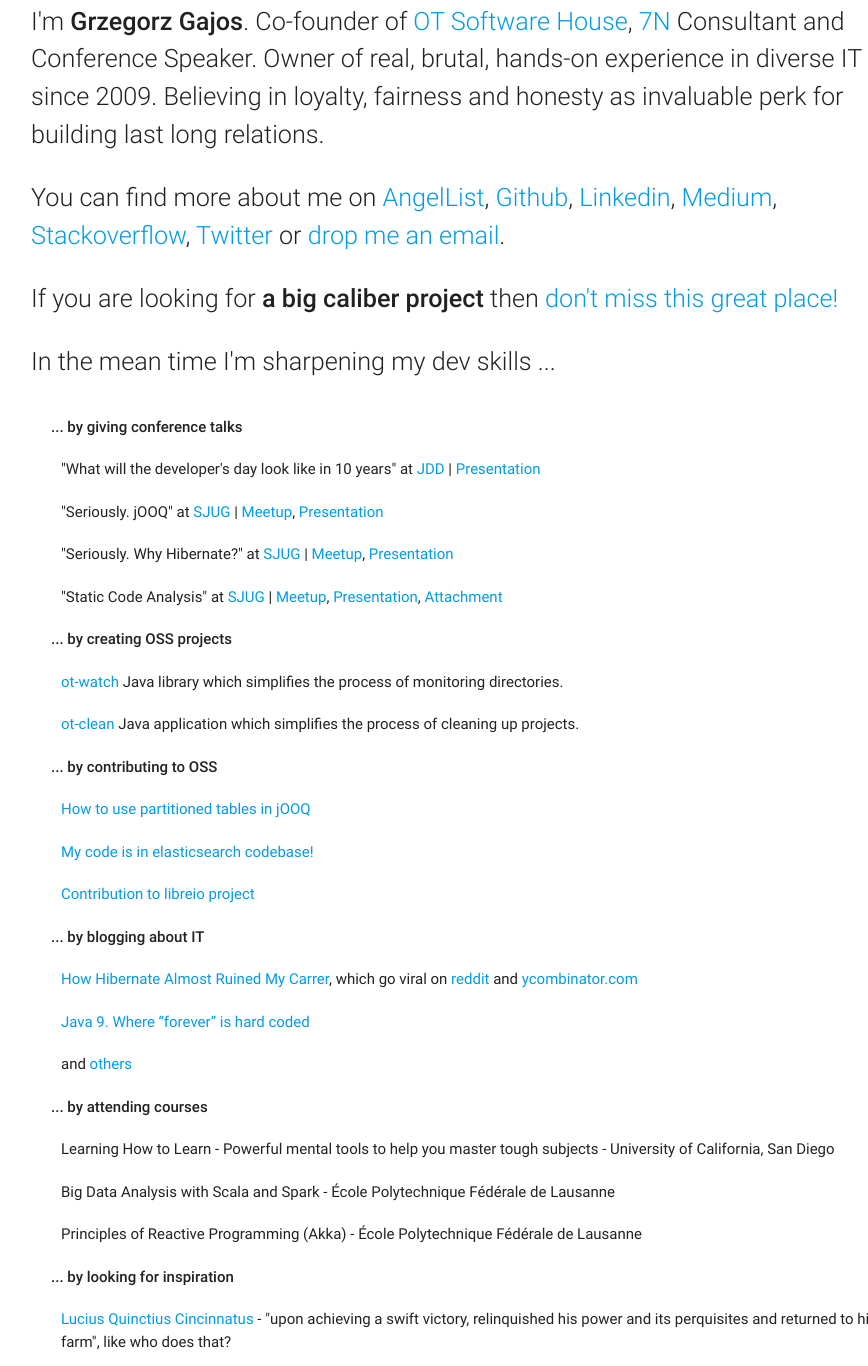
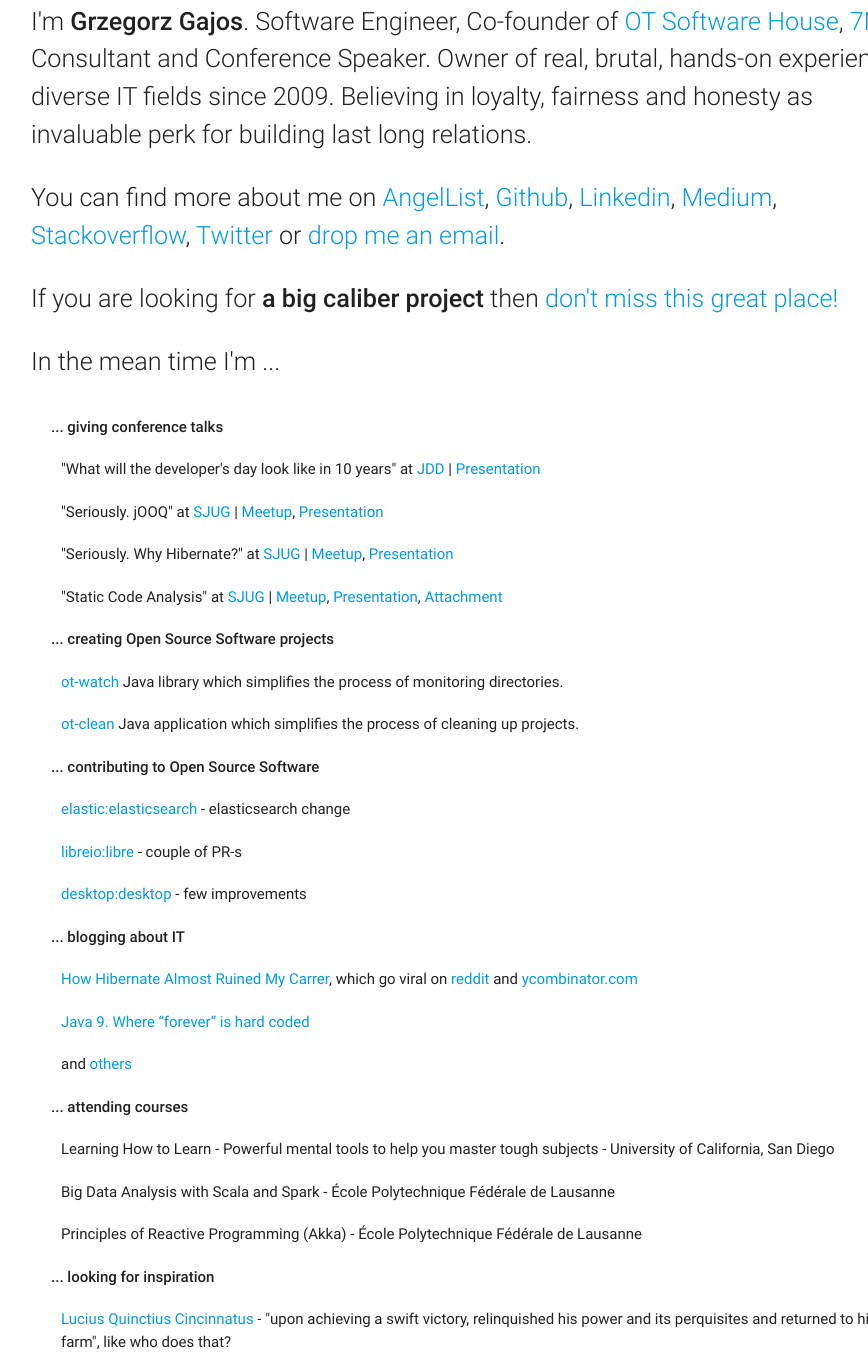
Before and after one commit to ggajos/ggajos.github.com, a plain HTML site: page index.html in a window 1280 px wide. Shown: the part 144-1510 px from the top of the page, without its empty margins (161-1029 px from the left). Drawn offline with nearby package versions, Linux system fonts and the light colour scheme.

Commit message:
Desktop contribution and minor updates

```diff
--- a/index.html
+++ b/index.html
@@ -23,6 +23,7 @@
             </div>
             <p class="flow-text">
                 I'm <strong>Grzegorz Gajos</strong>.
+                Software Engineer,
                 Co-founder of <a href="http://opentangerine.com">OT Software House</a>,
                 <a href="https://www.7n.com/">7N</a> Consultant
                 and Conference Speaker.
@@ -44,12 +45,12 @@
                     href="http://opentangerine.com/contact">don't miss this great place!</a>
             </p>
             <p class="flow-text">
-                In the mean time I'm sharpening my dev skills ...
+                In the mean time I'm ...
             </p>
             <ul class="collection with-header">
                 <li class="collection-header">
                     <strong>
-                        ... by giving conference talks
+                        ... giving conference talks
                     </strong>
                 </li>
                 <li class="collection-item">
@@ -75,7 +76,7 @@
                     <a href="https://docs.google.com/presentation/d/1tdMbzGVMdTZFbzKCzec5oECXsCrcJY-wpU5GvIt5V6M/edit?usp=sharing">Attachment</a>
                 </li>
                 <li class="collection-header">
-                    <strong>... by creating OSS projects</strong>
+                    <strong>... creating Open Source Software projects</strong>
                 </li>
                 <li class="collection-item">
                     <a href="https://github.com/opentangerine/ot-watch">ot-watch</a> Java library which simplifies the process of monitoring directories.
@@ -85,21 +86,21 @@
                 </li>
                 <li class="collection-header">
                     <strong>
-                        ... by contributing to OSS
+                        ... contributing to Open Source Software
                     </strong>
                 </li>
                 <li class="collection-item">
-                    <a href="https://github.com/ggajos/jooq-partition-example">How to use partitioned tables in jOOQ</a>
+                    <a href="https://github.com/elastic/elasticsearch/pulls?q=is%3Apr+author%3Aggajos+is%3Aclosed">elastic:elasticsearch</a> - elasticsearch change
                 </li>
                 <li class="collection-item">
-                    <a href="https://github.com/elastic/elasticsearch/pulls?q=is%3Apr+author%3Aggajos+is%3Aclosed">My code is in elasticsearch codebase!</a>
+                    <a href="https://github.com/libreio/libre/pulls?q=is%3Apr+is%3Aclosed+author%3Aggajos">libreio:libre</a> - couple of PR-s
                 </li>
                 <li class="collection-item">
-                    <a href="https://github.com/libreio/libre/pulls?q=is%3Apr+is%3Aclosed+author%3Aggajos">Contribution to libreio project</a>
+                    <a href="https://github.com/desktop/desktop/pulls?q=is%3Apr+author%3Aggajos+is%3Aclosed">desktop:desktop</a> - few improvements
                 </li>
                 <li class="collection-header">
                     <strong>
-                        ... by blogging about IT
+                        ... blogging about IT
                     </strong>
                 </li>
                 <li class="collection-item">
@@ -117,7 +118,7 @@
                 </li>
                 <li class="collection-header">
                     <strong>
-                        ... by attending courses
+                        ... attending courses
                     </strong>
                 </li>
                 <li class="collection-item">
@@ -131,7 +132,7 @@
                 </li>
                 <li class="collection-header">
                     <strong>
-                        ... by looking for inspiration
+                        ... looking for inspiration
                     </strong>
                 </li>
                 <li class="collection-item">
```
